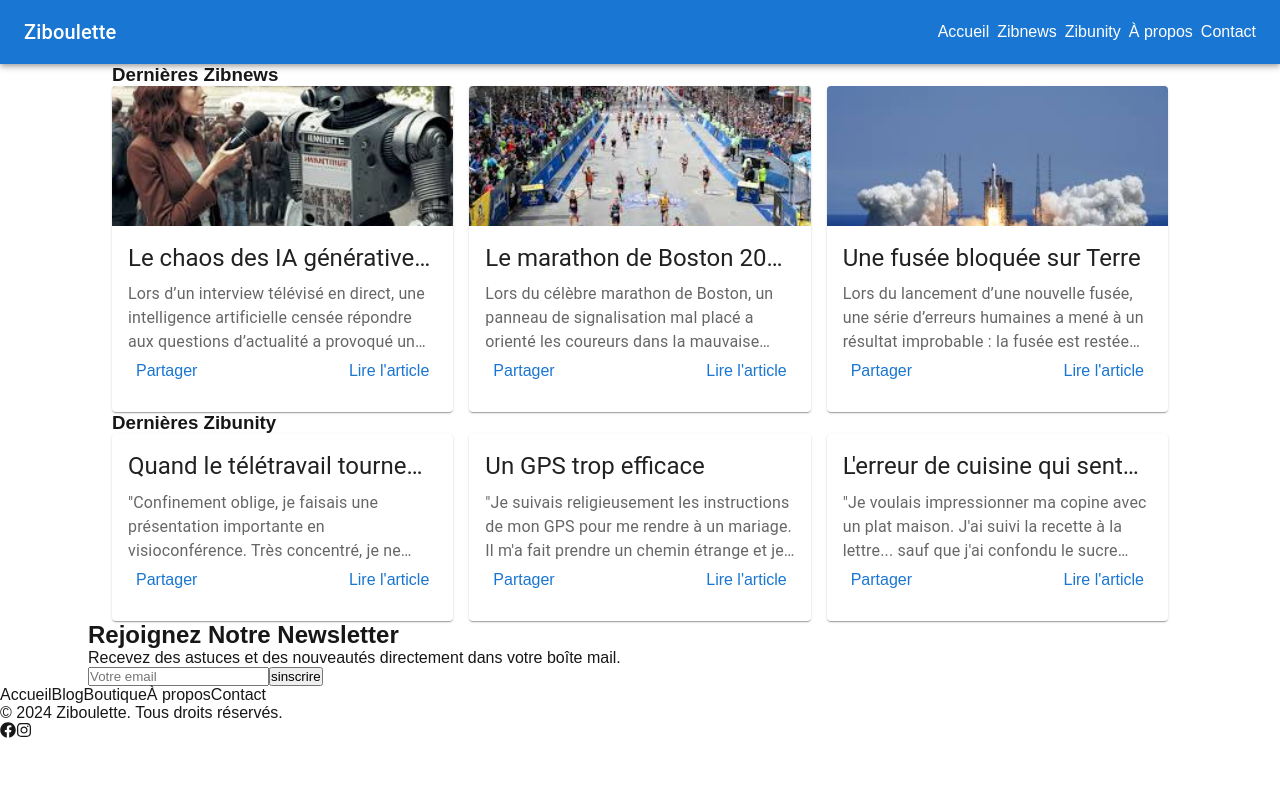
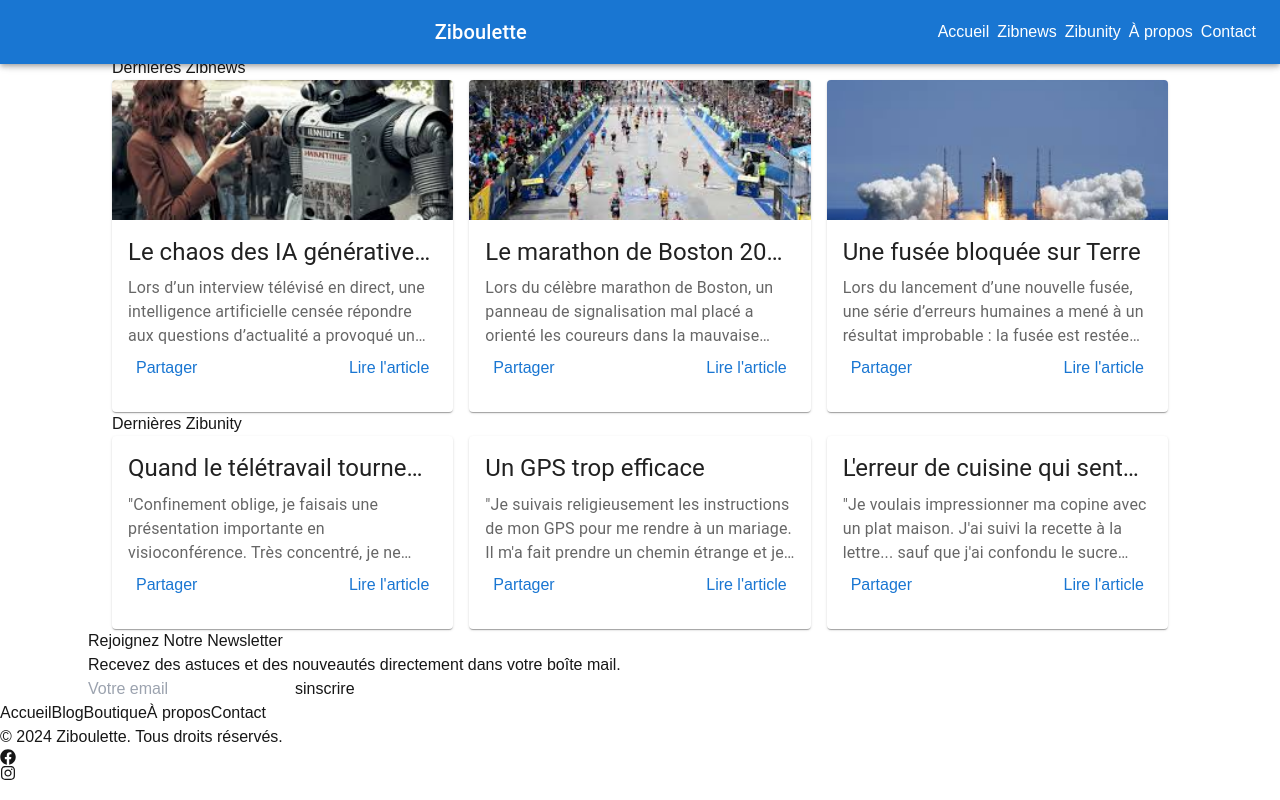
Before and after one commit to LignacAntony/ziboulette-site, a Next.js app: page / in a window 1280 px wide. Built offline with nearby package versions, Linux system fonts and the light colour scheme.

Commit message:
welcome to tailwindcss

```diff
--- a/package.json
+++ b/package.json
@@ -17,16 +17,18 @@
     "next-seo": "^6.6.0",
     "react": "^18",
     "react-dom": "^18",
-    "react-icons": "^5.3.0",
-    "tailwindcss": "^3.4.13"
+    "react-icons": "^5.3.0"
   },
   "devDependencies": {
     "@types/node": "^20",
     "@types/react": "^18",
     "@types/react-dom": "^18",
+    "autoprefixer": "^10.4.20",
     "eslint": "^8",
     "eslint-config-next": "14.2.14",
+    "postcss": "^8.4.47",
     "prettier": "3.3.3",
+    "tailwindcss": "^3.4.13",
     "typescript": "^5"
   }
 }
--- /dev/null
+++ b/postcss.config.js
@@ -0,0 +1,6 @@
+module.exports = {
+  plugins: {
+    tailwindcss: {},
+    autoprefixer: {},
+  },
+}
--- a/src/app/globals.css
+++ b/src/app/globals.css
@@ -1,3 +1,7 @@
+@tailwind base;
+@tailwind components;
+@tailwind utilities;
+
 :root {
   --background: #ffffff;
   --foreground: #171717;
--- a/src/app/layout.tsx
+++ b/src/app/layout.tsx
@@ -26,8 +26,8 @@ export default function RootLayout({
   children: React.ReactNode;
 }>) {
   return (
-    <html lang="en">
-      <body className={`${geistSans.variable} ${geistMono.variable}`}>
+    <html lang="fr">
+      <body className={`${geistSans.variable} ${geistMono.variable} mt-14`}>
         <Navbar />
         {children}
         <Footer />
--- a/src/components/navbar/Navbar.tsx
+++ b/src/components/navbar/Navbar.tsx
@@ -7,22 +7,28 @@ const Routes: IRoute[] = [
   { name: "Accueil", path: "/" },
   { name: "Zibnews", path: "/zibnews" },
   { name: "Zibunity", path: "/zibunity" },
-  { name: "À propos", path: "pages/about" },
+  { name: "À propos", path: "/about" },
   { name: "Contact", path: "/contact" },
 ];
 
 const Navbar = () => {
   return (
-    <AppBar position="static">
-      <Toolbar>
-        {/* Logo */}
-        <Typography variant="h6" component="div" sx={{ flexGrow: 1 }}>
+    <AppBar position="fixed">
+      <Toolbar sx={{ display: { xs: "flex" } }}>
+        <Box sx={{ display: { xs: "flex", md: "none" }, flex: { xs: 1 } }}>
+          <HamburgerMenu routes={Routes} />
+        </Box>
+
+        <Typography
+          variant="h6"
+          component="div"
+          sx={{ flexGrow: 1, flex: { xs: 1 }, textAlign: { xs: "center" } }}
+        >
           <Link href="/" passHref>
             Ziboulette
           </Link>
         </Typography>
 
-        {/* Links for large screens */}
         <Box sx={{ display: { xs: "none", md: "flex" }, gap: 1 }}>
           {Routes.map((route, index) => (
             <Link key={index} href={route.path}>
@@ -31,10 +37,9 @@ const Navbar = () => {
           ))}
         </Box>
 
-        {/* Hamburger menu for small screens */}
-        <Box sx={{ display: { xs: "flex", md: "none" } }}>
-          <HamburgerMenu routes={Routes} />
-        </Box>
+        <Box
+          sx={{ display: { xs: "flex", md: "none" }, flex: { xs: 1 } }}
+        ></Box>
       </Toolbar>
     </AppBar>
   );
--- /dev/null
+++ b/tailwind.config.js
@@ -0,0 +1,8 @@
+/** @type {import('tailwindcss').Config} */
+module.exports = {
+  content: ["./src/**/*.{js,ts,jsx,tsx,mdx}"],
+  theme: {
+    extend: {},
+  },
+  plugins: [],
+};
```
Also changed, not shown: 1 other file (tests, documents, lock files or other folders).
